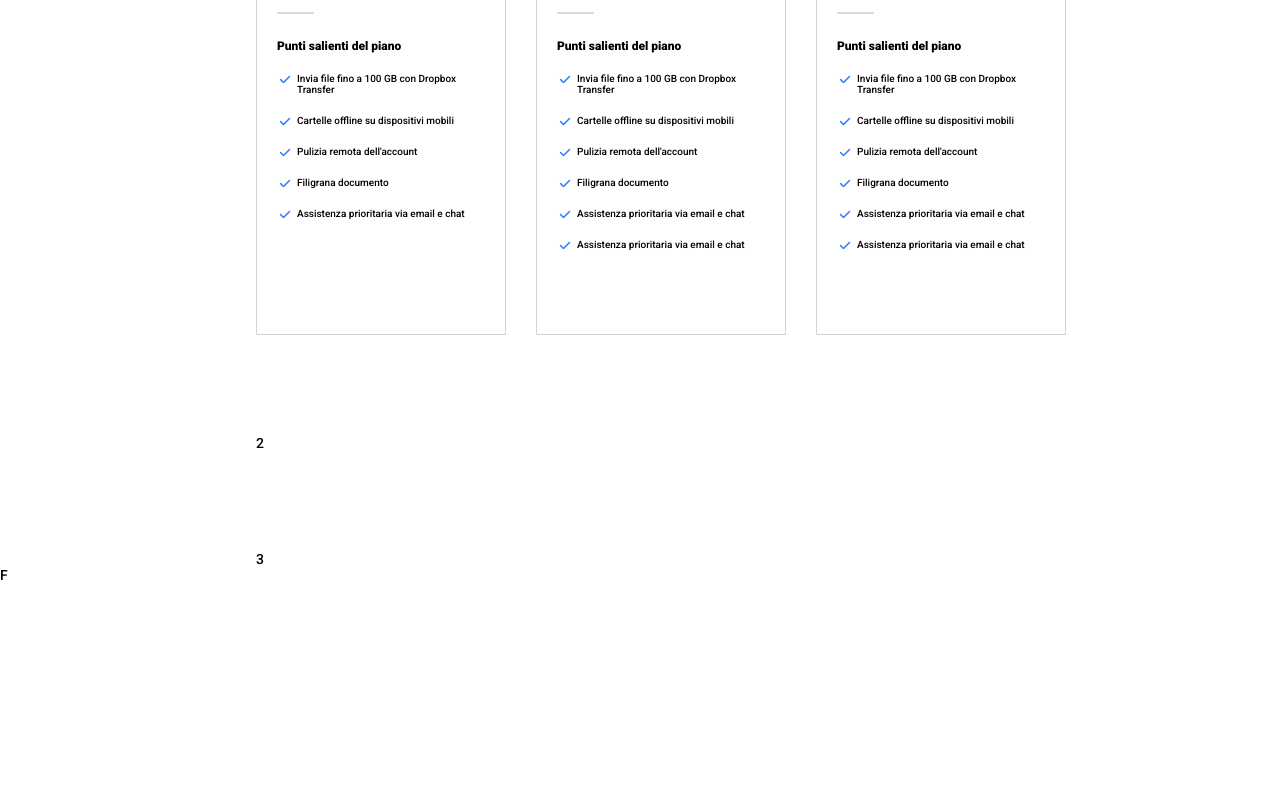
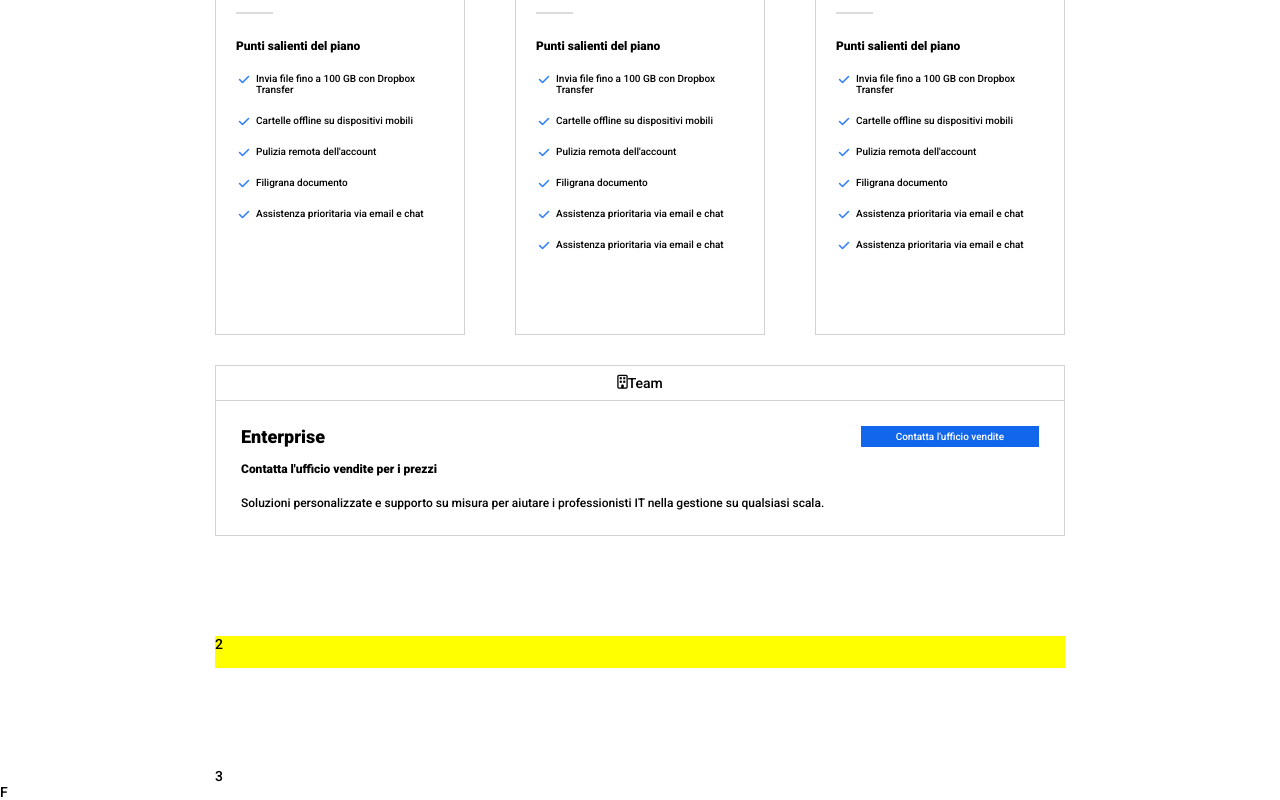
Before and after one commit to Devfrank94/htmlcss-dropbox, a plain HTML site: page index.html in a window 1280 px wide. Shown: the part 1069-1869 px from the top of the page. Before the commit the page ends 1652 px from the top, so only its background shows below. Drawn offline with Linux system fonts and the light colour scheme.

Commit message:
cards plan completed and start section 2

```diff
--- a/css/style.css
+++ b/css/style.css
@@ -58,8 +58,8 @@ p{
 }
 
 .container{
-  width: 60%;
-  max-width: 1000px;
+  width: 100%;
+  max-width: 850px;
   min-width: 600px;
   margin: 0 auto;
 }
@@ -153,12 +153,12 @@ main{
   margin-bottom: 40px;
 }
 
-.box-text{
+.cont-boxjumbo .box-text{
   width: 35%;
   flex-direction: column;
 }
 
-.box-image{
+.cont-boxjumbo .box-image{
   width: 65%;
 }
 
@@ -194,10 +194,12 @@ main{
 }
 /* /stile Jumbotron */
 
+/* stile section */
 section{
   margin-top:100px;
 }
 
+/* stile card pacchetti aziendali */
 .plans h2{
   margin-bottom: 30px;
 }
@@ -233,7 +235,6 @@ section{
   border: 0.5px solid #d2d2d2;
   width: 250px;
   height: 650px;
-  /* margin-top: 8px; */
 }
 
 /* stile titolo del piano (bodycard) */
@@ -356,3 +357,35 @@ hr{
   color: #2e7efe;
   font-weight: bold;
 }
+
+.card-enterprise{
+  margin-top: 30px;
+  border: 1px solid #d2d2d2;
+  width: 100%;
+}
+
+/* card enterprise */
+.card-enterprise .bodycard{
+  padding: 25px;
+  position: relative;
+}
+
+.card-enterprise .bodycard .btn.blue{
+  max-width: fit-content;
+  padding: 5px 35px;
+  position: absolute;
+  top: 5px;
+  right: 25px;
+}
+
+.card-enterprise .headcard{
+  justify-content: center;
+  padding: 9px 0;
+  border-bottom: 1px solid #d2d2d2;
+}
+
+.card-enterprise .bodycard h4{
+  margin-bottom: 20px;
+}
+
+/* section 2 */
--- a/index.html
+++ b/index.html
@@ -156,7 +156,28 @@
             </div>
           </div>
           <!-- /card 3 Advanced -->
+        </div>
+        <!-- /plans -->
 
+        <!-- card enterprise -->
+        <div class="card-enterprise">
+          <span class="headcard flex-container"><i class="fa-regular fa-building"></i> Team</span>
+          <div class="bodycard">
+            <h3>Enterprise</h3>
+            <div class="btn blue">Contatta l'ufficio vendite</div>
+            <h4>Contatta l'ufficio vendite per i prezzi</h4>
+            <p>Soluzioni personalizzate e supporto su misura per aiutare i professionisti IT nella gestione su qualsiasi scala.</p>
+          </div>
+        </div>
+        <!-- /card enterprise -->
+      </section>
+
+      <!-- section 2 conenente immagine a sinistra e blocco testo a destra -->
+      <section class="test1">2
+        <div class="box-image">
+          <img src="" alt="">
+        </div>
+        <div class="box-text">
 
 
         </div>
@@ -166,13 +187,6 @@
 
 
       </section>
-
-
-
-
-
-
-     <section>2</section>
      <section>3</section>
 
 
```
